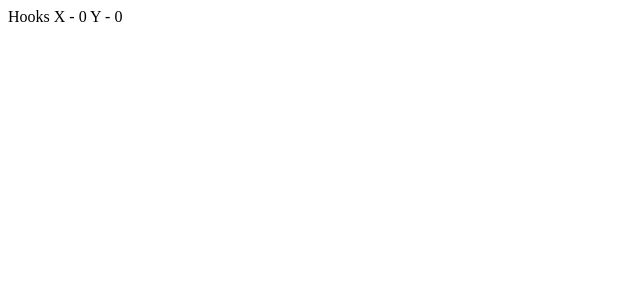
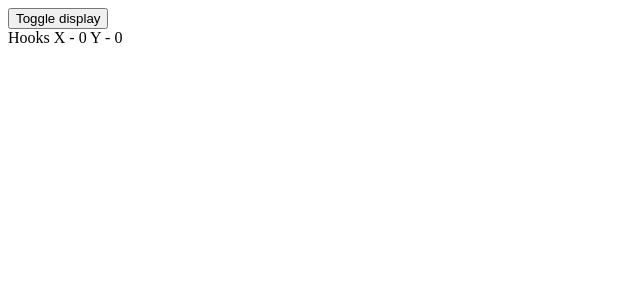
Before and after one commit to jjadeseravla/ReacthooksPractise, a React (Create React App) app: page / in a window 1280 px wide. Shown: the top 300 px of the page, without its empty margins (0-640 px from the left). Built offline with nearby package versions, Linux system fonts and the light colour scheme.

Commit message:
runs effects only once

```diff
--- a/src/App.js
+++ b/src/App.js
@@ -3,7 +3,7 @@
 // src/App.js
 
 import React from "react";
-import HookMouse from "./components/HookMouse";
+import MouseContainer from "./components/MouseContainer";
 // import HookCounterThree from "./components/HookCounterThree";
 
 
@@ -11,7 +11,7 @@
 
   return (
     <div className="App">
-   <HookMouse />
+   <MouseContainer />
     </div>
   );
 }
--- a/src/components/HookMouse.js
+++ b/src/components/HookMouse.js
@@ -18,6 +18,10 @@
   useEffect(() => {
     console.log('useEffect called')
     window.addEventListener('mousemove', logMousePosition)
+    return() => {
+      console.log('component unmounted');
+      window.removeEventListener('mousemove', logMousePosition)
+    }
   }, [])
   //want effect to be called once on initial render only so put []
   //this effect doesnt depent on any state or props
--- /dev/null
+++ b/src/components/MouseContainer.js
@@ -0,0 +1,16 @@
+import React, {useState} from 'react'
+import HookMouse from './HookMouse'
+
+function MouseContainer() {
+    const [display, setDisplay] = useState(true)
+    return (
+      <div>
+        <button onClick={()=> setDisplay(!display)}>Toggle display</button>
+          {display && <HookMouse />}
+      </div>
+    )
+  }
+
+export default MouseContainer
+
+//toggledisplay unmounts the component from the DOM
```
Also changed, not shown: 1 other file (tests, documents, lock files or other folders).
